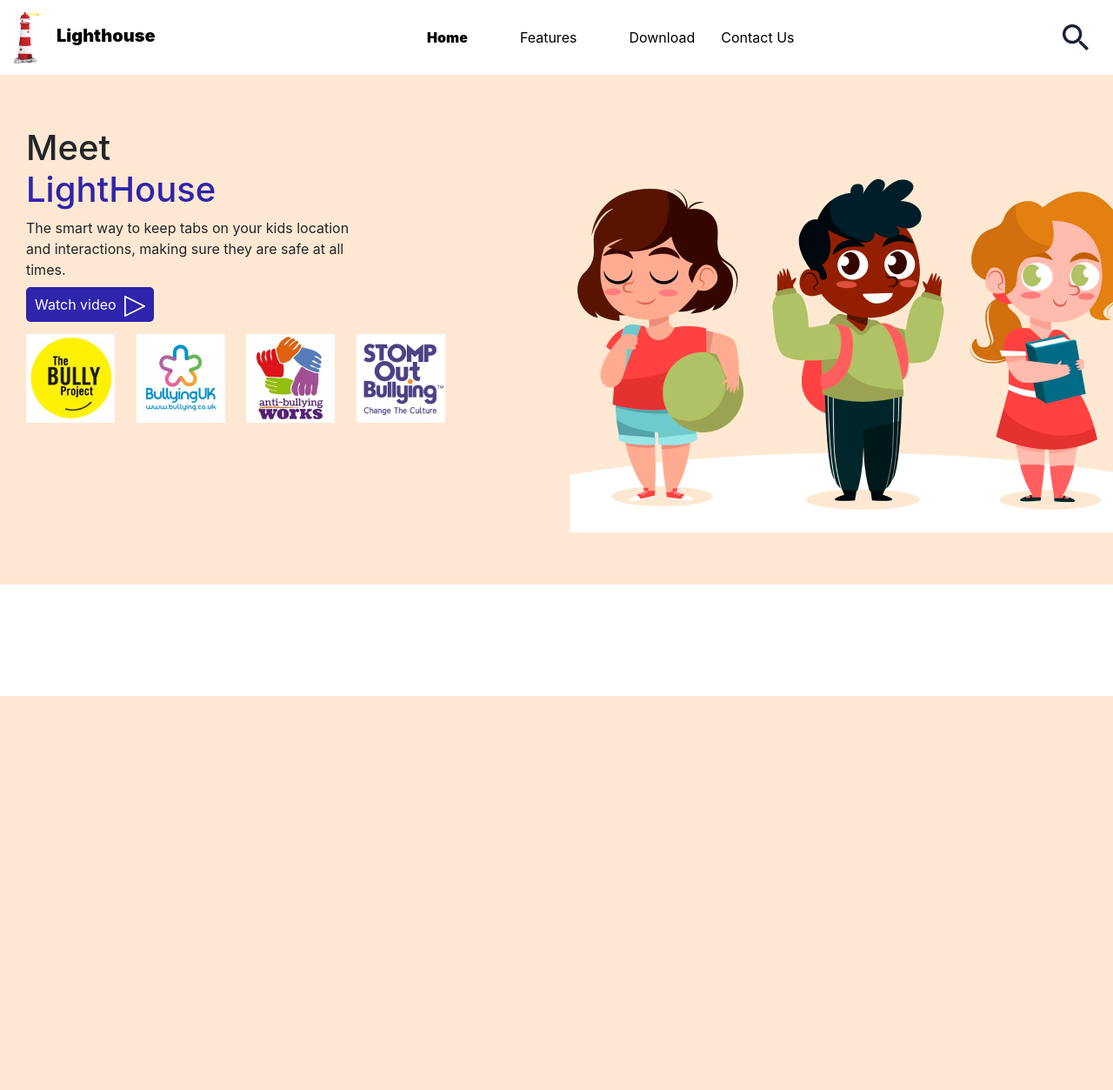
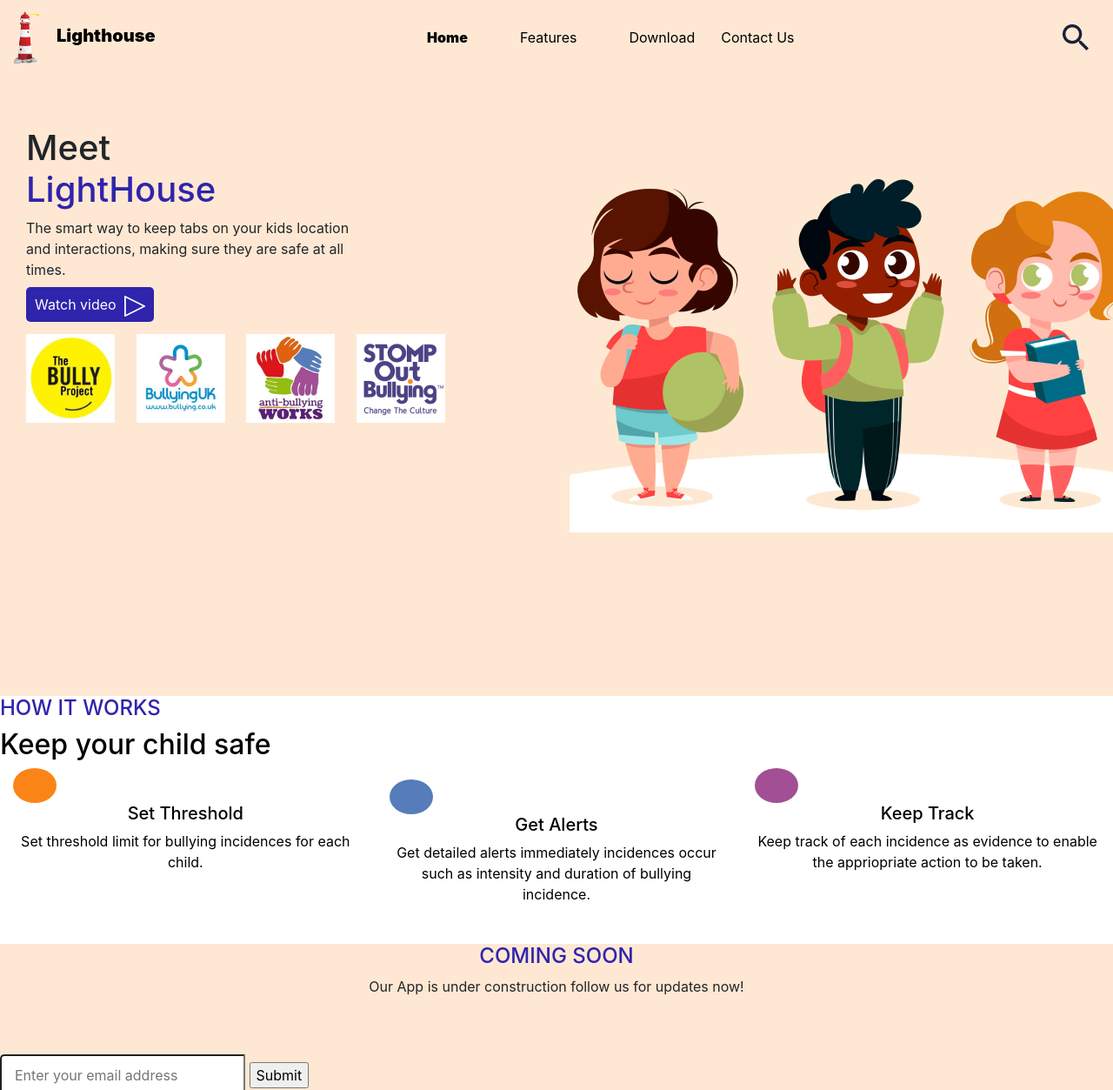
Before and after one commit to epospiky/lighthouse, a PHP site: page / in a window 1280 px wide; the page is wider, and only the part inside the window is pictured. Shown: the top 1253 px of that part at 87% size. Before the commit the page ends 800 px from the top of that part, so only its background shows below. Run offline with PHP 8.4, Linux system fonts and the light colour scheme.

Commit message:
modified files

```diff
--- a/assets/css/style.css
+++ b/assets/css/style.css
@@ -1,5 +1,7 @@
 .header{
     height: 100vh;
+    background-color: #FEE8D3;
+
 }
 .logo-png{
     max-width: 90px;
@@ -41,9 +43,7 @@
 .nav-link-black:hover{
     text-decoration: none;
 }
-.header-cont{
-    background-color: #FEE8D3;
-}
+
 .header-cont .row{
     padding: 60px 30px;
 
@@ -69,7 +69,88 @@
 .bully-icons .item{
     display: inline-block;
     padding-right: 20px;
+    padding-bottom: 20px;
 }
 .bully-icons .item:nth-last-child(){
     padding-right: unset;
 }
+
+
+
+
+
+.how-it-works{
+    background-color: #ffffff;
+}
+.how-it-works .row{
+    padding: 0;
+    margin: 0;
+}
+.how-it-works h4{
+    color: #2F24AC;
+}
+.how-it-works h2{
+    color: #000000;
+}
+.threshold, .alert, .track{
+    text-align: center;
+    color: #000000;
+    background-color: #ffffff;
+}
+.threshold-icon, .alert-icon, .track-icon{
+    max-width: 50px;
+    height: auto;
+    border-radius: 50%;
+    padding: 20px;
+}
+.threshold-icon{
+background-color: #FB8416;
+}
+.alert-icon{
+    background-color: #567CBA;
+}
+.track-icon{
+    background-color: #A24F95;
+}
+
+
+
+
+
+.coming-soon{
+    background-color: #FEE8D3;
+}
+.coming-soon h4{
+    color: #2F24AC;
+    text-align: center;
+}
+.coming-soon p{
+    text-align: center;
+}
+.notify-form{
+    padding-top: 50px;
+    width: 60%;
+}
+.notify-form input[type=text]{
+    border-radius: 5px 0 0 5px;
+    padding: 10px 15px 10px;
+}
+.notify-form input[type=submit]{
+    border-radius: 0 5px 5px 0;
+    background-color: #2F24AC;
+    color: #ffffff;
+    padding: 10px;
+    position: absolute;
+    top: 0;
+    right: 0;
+}
+
+
+
+.footer-sec{
+    background-color: #1A2139;
+}
+.footer-sec .row{
+    margin: 0;
+    padding: 20px 30px;
+}
--- a/index.php
+++ b/index.php
@@ -63,5 +63,71 @@
             </div>
         </header>
     </section>
+    <!----------------------------how it works section-------------------------------------------------------------->
+    <section class="how-it-works">
+        <h4>HOW IT WORKS</h4>
+        <h2>Keep your child safe</h2>
+        <div class="row">
+            <div class="col-md-4 threshold">
+                <div class="threshold-icon"><img src="" alt=""></div>
+                <h5>Set Threshold</h5>
+                <p>Set threshold limit for bullying incidences for each child.</p>
+            </div>
+            <div class="col-md-4 alert">
+                <div class="alert-icon"><img src="" alt=""></div>
+                <h5>Get Alerts</h5>
+                <p>Get detailed alerts immediately incidences occur such as intensity and duration of bullying incidence.</p>
+            </div>
+            <div class="col-md-4 track">
+                <div class="track-icon"><img src="" alt=""></div>
+                <h5>Keep Track</h5>
+                <p>Keep track of each incidence as evidence to enable the appriopriate action to be taken.</p>
+            </div>
+        </div>
+    </section>
+    <!---------------------------coming soon section---------------------------------------------------------->
+    <section class="coming-soon">
+    <div class="soon-cont">
+        <h4>COMING SOON</h4>
+        <p>Our App is under construction follow us for updates now!</p>
+        <form action="" role="form" class="notify-form">
+            <div class="form-cont">
+            <input type="text" placeholder="Enter your email address" required>
+            <input type="button" value="Submit">
+            </div>
+        </form>
+    </div>
+    </section>
+    <!-------------------------------footer section----------------------------------->
+    <section class="footer-sec">
+        <footer>
+            <div class="row">
+                <div class="col-md-3">
+                    <h5>Links</h5>
+                    <p><a href="#">Home</a></p>
+                    <p><a href="#">Download</a></p>
+                    <p><a href="#">About</a></p>
+                </div>
+                <div class="col-md-3">
+                    <h5>Support</h5>
+                    <p><a href="#">FAQ</a></p>
+                    <p><a href="#">How it works</a></p>
+                    <p><a href="#">Features</a></p>
+                </div>
+                <div class="col-md-3">
+                    <h5>Contact Us</h5>
+                    <p><a href="#">+2348053692578</a></p>
+                    <p><a href="#">LightHouse@gmail.com</a></p>
+                    <p><a href="#">17 King Jakonde Street, Lagos</a></p>
+                </div>
+                <div class="col-md-3">
+                    <h5>Follow Us</h5>
+                    <p><span><img src="assets/images/twitter.png" alt=""></span><a href="#"> @LightHouse</a></p>
+                    <p><span><img src="assets/images/instagram.png" alt=""></span><a href="#"> @LightHouse</a></p>
+                    <p><span><img src="assets/images/facebook.png" alt=""></span><a href="#"> @LightHouse</a></p>
+                </div>
+            </div>
+        </footer>
+    </section>
 </body>
 </html>
```
Also changed, not shown: assets/images/facebook.png (added), assets/images/instagram.png (added).
